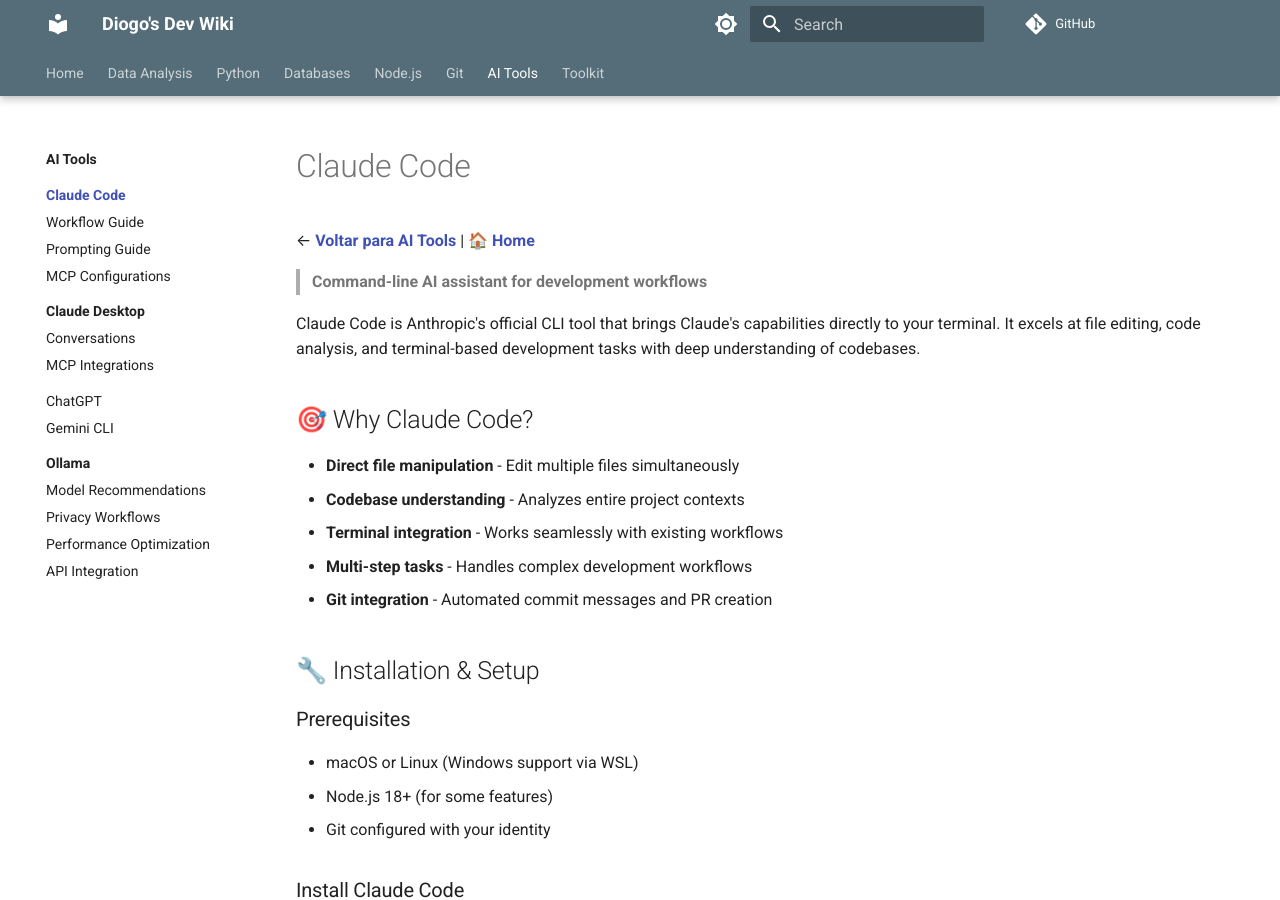
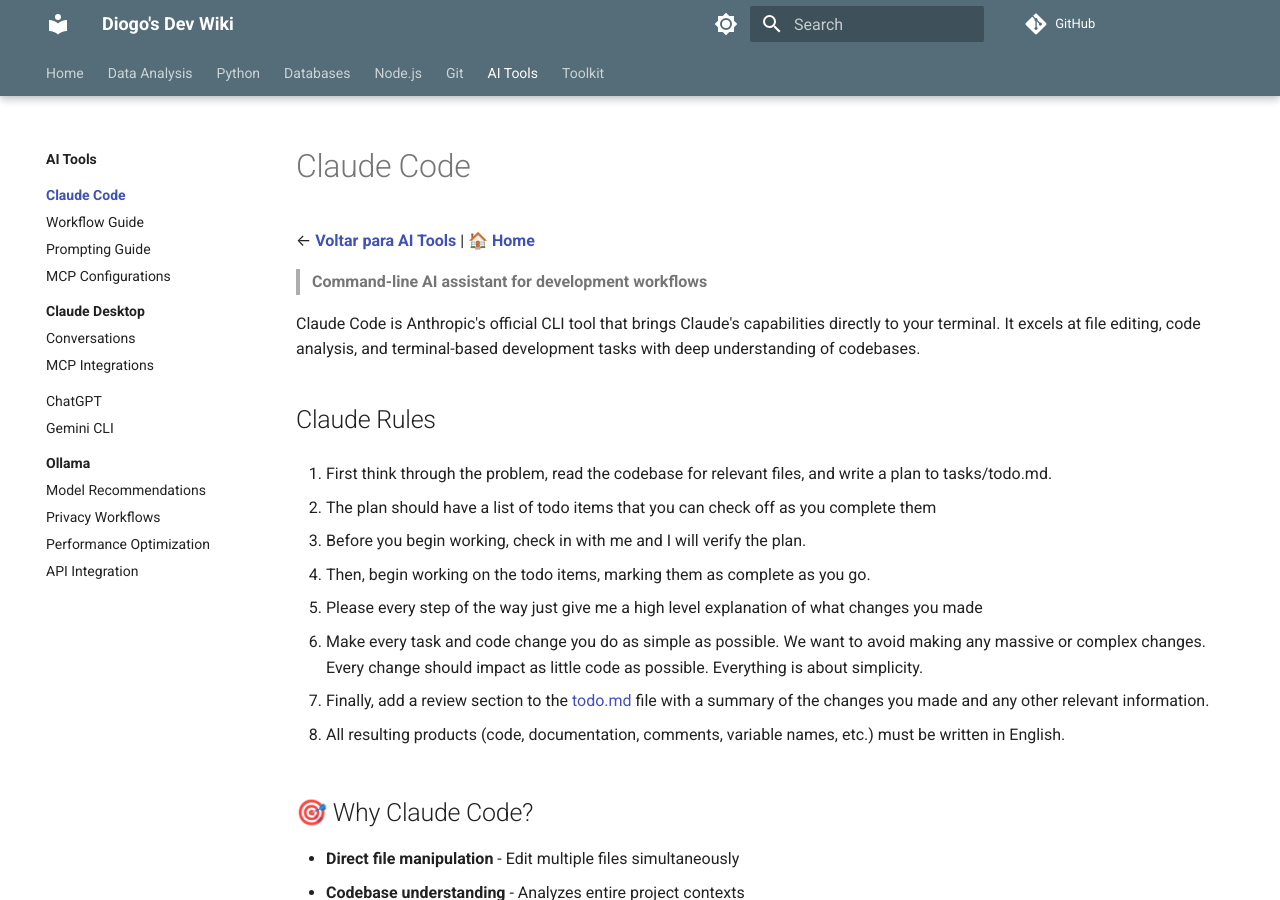
Before and after one commit to diogo-costa-silva/wikidev, an MkDocs documentation site: the page built from docs/ai-tools/claude-code/index.md, in a window 1280 px wide and 900 px high. Built offline with MkDocs 1.6.1 and Material for MkDocs 9.7.7, drawn with Linux system fonts in a browser that asks for light colours; comment, search, counter and statistics services are not loaded.

Commit message:
Add: Claude Rules

```diff
--- a/docs/ai-tools/claude-code/index.md
+++ b/docs/ai-tools/claude-code/index.md
@@ -5,6 +5,31 @@
 > **Command-line AI assistant for development workflows**
 
 Claude Code is Anthropic's official CLI tool that brings Claude's capabilities directly to your terminal. It excels at file editing, code analysis, and terminal-based development tasks with deep understanding of codebases.
+
+## Claude Rules
+
+1. First think through the problem, read the codebase for relevant files, and write a plan to tasks/todo.md.
+
+2. The plan should have a list of todo items that you can check off as you complete them
+
+3. Before you begin working, check in with me and I will verify the plan.
+
+4. Then, begin working on the todo items, marking them as complete as you go.
+
+5. Please every step of the way just give me a high level explanation of what changes you made
+
+6. Make every task and code change you do as simple as possible. We want to avoid making any massive or complex changes. Every change should impact as little code as possible. Everything is about simplicity.
+
+7. Finally, add a review section to the [todo.md](http://todo.md/) file with a summary of the changes you made and any other relevant information.
+
+8. All resulting products (code, documentation, comments, variable names, etc.) must be written in English.
+
+
+
+
+
+
+
 
 ## 🎯 Why Claude Code?
 
```
